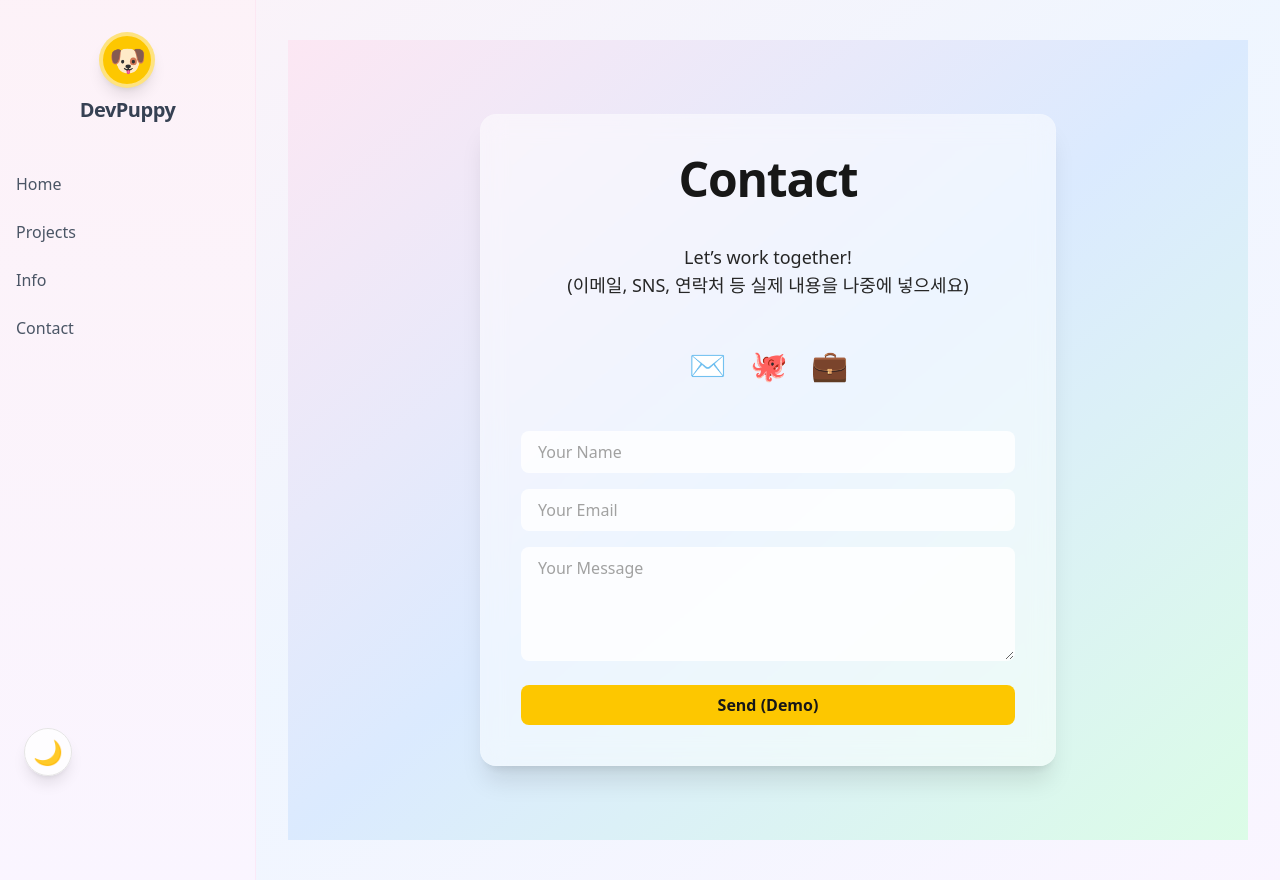
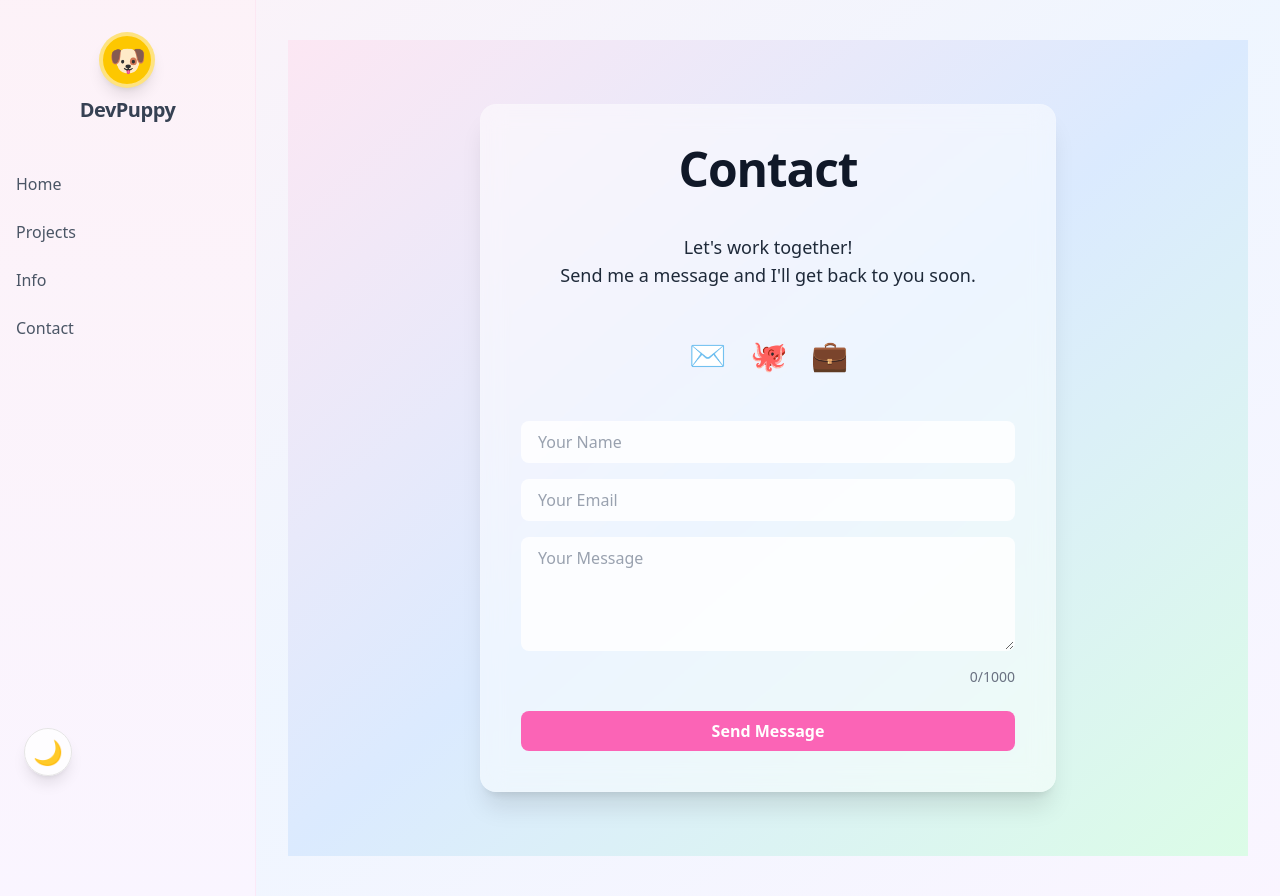
Before and after one commit to KingZuto/devpuppy, a Next.js app in the folder app/: page /contact in a window 1280 px wide. Built offline with nearby package versions, Linux system fonts and the light colour scheme.

Commit message:
🔗 Connect Contact form to API Gateway
- Update fetch URL to use API Gateway endpoint
- Replace Next.js API route with AWS Lambda function
- Contact form now uses: API Gateway → Lambda → DynamoDB

API Endpoint: https://itge6xhtzc.execute-api.ap-northeast-2.amazonaws.com/dev/send-email

```diff
--- a/app/src/app/contact/page.tsx
+++ b/app/src/app/contact/page.tsx
@@ -1,31 +1,121 @@
 "use client";
 import { motion } from "framer-motion";
+import { useState } from "react";
 
 export default function ContactPage() {
+  const [formData, setFormData] = useState({
+    name: '',
+    email: '',
+    message: ''
+  });
+  const [isLoading, setIsLoading] = useState(false);
+  const [status, setStatus] = useState<{type: 'success' | 'error', message: string} | null>(null);
+
+  const handleSubmit = async (e: React.FormEvent) => {
+    e.preventDefault();
+    setIsLoading(true);
+    setStatus(null);
+
+    try {
+      const response = await fetch('https://itge6xhtzc.execute-api.ap-northeast-2.amazonaws.com/dev/send-email', {
+        method: 'POST',
+        headers: {
+          'Content-Type': 'application/json',
+        },
+        body: JSON.stringify(formData),
+      });
+
+      const data = await response.json();
+
+      if (response.ok) {
+        setStatus({ type: 'success', message: 'Message sent successfully!' });
+        setFormData({ name: '', email: '', message: '' });
+      } else {
+        setStatus({ type: 'error', message: data.error || 'Failed to send message' });
+      }
+    } catch (error) {
+      setStatus({ type: 'error', message: 'Network error. Please try again.' });
+    } finally {
+      setIsLoading(false);
+    }
+  };
+
+  const handleChange = (e: React.ChangeEvent<HTMLInputElement | HTMLTextAreaElement>) => {
+    setFormData({
+      ...formData,
+      [e.target.name]: e.target.value
+    });
+  };
+
   return (
-    <div className="min-h-screen bg-gradient-to-br from-pink-100 via-blue-100 to-green-100 flex flex-col items-center justify-center px-4 py-16">
+    <div className="min-h-screen bg-gradient-to-br from-pink-100 via-blue-100 to-green-100 dark:from-gray-800 dark:via-gray-700 dark:to-gray-800 flex flex-col items-center justify-center px-4 py-16 transition-colors duration-300">
       <motion.div
         initial={{ opacity: 0, y: 40 }}
         animate={{ opacity: 1, y: 0 }}
         transition={{ duration: 0.7, ease: "easeOut" }}
-        className="max-w-xl w-full bg-white/50 backdrop-blur-md rounded-2xl shadow-xl p-10 flex flex-col items-center gap-8 border border-white/10"
+        className="max-w-xl w-full bg-white/50 dark:bg-gray-800/50 backdrop-blur-md rounded-2xl shadow-xl p-10 flex flex-col items-center gap-8 border border-white/10 dark:border-gray-700/50"
       >
-        <h1 className="text-4xl md:text-5xl font-extrabold text-neutral-900 tracking-tight text-center mb-2">Contact</h1>
-        <p className="text-lg text-neutral-800 text-center mb-4">
-          Let’s work together!<br/>
-          (이메일, SNS, 연락처 등 실제 내용을 나중에 넣으세요)
+        <h1 className="text-4xl md:text-5xl font-extrabold text-gray-900 dark:text-white tracking-tight text-center mb-2">Contact</h1>
+        <p className="text-lg text-gray-800 dark:text-gray-200 text-center mb-4">
+          Let's work together!<br/>
+          Send me a message and I'll get back to you soon.
         </p>
+
         <div className="flex gap-6 justify-center mb-4">
-          <span className="text-3xl hover:text-yellow-500 transition-colors cursor-pointer" title="Email">✉️</span>
-          <span className="text-3xl hover:text-yellow-500 transition-colors cursor-pointer" title="GitHub">🐙</span>
-          <span className="text-3xl hover:text-yellow-500 transition-colors cursor-pointer" title="LinkedIn">💼</span>
+          <span className="text-3xl hover:text-pink-500 dark:hover:text-yellow-400 transition-colors cursor-pointer" title="Email">✉️</span>
+          <span className="text-3xl hover:text-pink-500 dark:hover:text-yellow-400 transition-colors cursor-pointer" title="GitHub">🐙</span>
+          <span className="text-3xl hover:text-pink-500 dark:hover:text-yellow-400 transition-colors cursor-pointer" title="LinkedIn">💼</span>
         </div>
-        <form className="w-full flex flex-col gap-4">
-          <input className="rounded-lg px-4 py-2 bg-white/80 text-neutral-900 placeholder:text-neutral-400 border border-white/10 focus:outline-none focus:ring-2 focus:ring-yellow-300 transition-all" placeholder="Your Name" disabled />
-          <input className="rounded-lg px-4 py-2 bg-white/80 text-neutral-900 placeholder:text-neutral-400 border border-white/10 focus:outline-none focus:ring-2 focus:ring-yellow-300 transition-all" placeholder="Your Email" disabled />
-          <textarea className="rounded-lg px-4 py-2 bg-white/80 text-neutral-900 placeholder:text-neutral-400 border border-white/10 focus:outline-none focus:ring-2 focus:ring-yellow-300 transition-all" placeholder="Your Message" rows={4} disabled />
-          <button type="button" className="mt-2 rounded-lg bg-yellow-400 text-neutral-900 font-bold py-2 transition-all hover:bg-yellow-300 cursor-not-allowed" disabled>
-            Send (Demo)
+
+        <form onSubmit={handleSubmit} className="w-full flex flex-col gap-4">
+          <input
+            type="text"
+            name="name"
+            value={formData.name}
+            onChange={handleChange}
+            className="rounded-lg px-4 py-2 bg-white/80 dark:bg-gray-700/80 text-gray-900 dark:text-white placeholder:text-gray-400 dark:placeholder:text-gray-300 border border-white/10 dark:border-gray-600 focus:outline-none focus:ring-2 focus:ring-pink-300 dark:focus:ring-yellow-400 transition-all"
+            placeholder="Your Name"
+            required
+          />
+          <input
+            type="email"
+            name="email"
+            value={formData.email}
+            onChange={handleChange}
+            className="rounded-lg px-4 py-2 bg-white/80 dark:bg-gray-700/80 text-gray-900 dark:text-white placeholder:text-gray-400 dark:placeholder:text-gray-300 border border-white/10 dark:border-gray-600 focus:outline-none focus:ring-2 focus:ring-pink-300 dark:focus:ring-yellow-400 transition-all"
+            placeholder="Your Email"
+            required
+          />
+          <textarea
+            name="message"
+            value={formData.message}
+            onChange={handleChange}
+            className="rounded-lg px-4 py-2 bg-white/80 dark:bg-gray-700/80 text-gray-900 dark:text-white placeholder:text-gray-400 dark:placeholder:text-gray-300 border border-white/10 dark:border-gray-600 focus:outline-none focus:ring-2 focus:ring-pink-300 dark:focus:ring-yellow-400 transition-all"
+            placeholder="Your Message"
+            rows={4}
+            maxLength={1000}
+            required
+          />
+          <div className="text-right text-sm text-gray-500 dark:text-gray-400">
+            {formData.message.length}/1000
+          </div>
+
+          {status && (
+            <div className={`p-3 rounded-lg text-center ${
+              status.type === 'success'
+                ? 'bg-green-100 dark:bg-green-900/30 text-green-800 dark:text-green-300'
+                : 'bg-red-100 dark:bg-red-900/30 text-red-800 dark:text-red-300'
+            }`}>
+              {status.message}
+            </div>
+          )}
+
+          <button
+            type="submit"
+            disabled={isLoading}
+            className="mt-2 rounded-lg bg-pink-400 hover:bg-pink-500 dark:bg-yellow-400 dark:hover:bg-yellow-500 text-white dark:text-gray-900 font-bold py-2 transition-all disabled:opacity-50 disabled:cursor-not-allowed"
+          >
+            {isLoading ? 'Sending...' : 'Send Message'}
           </button>
         </form>
       </motion.div>
```
